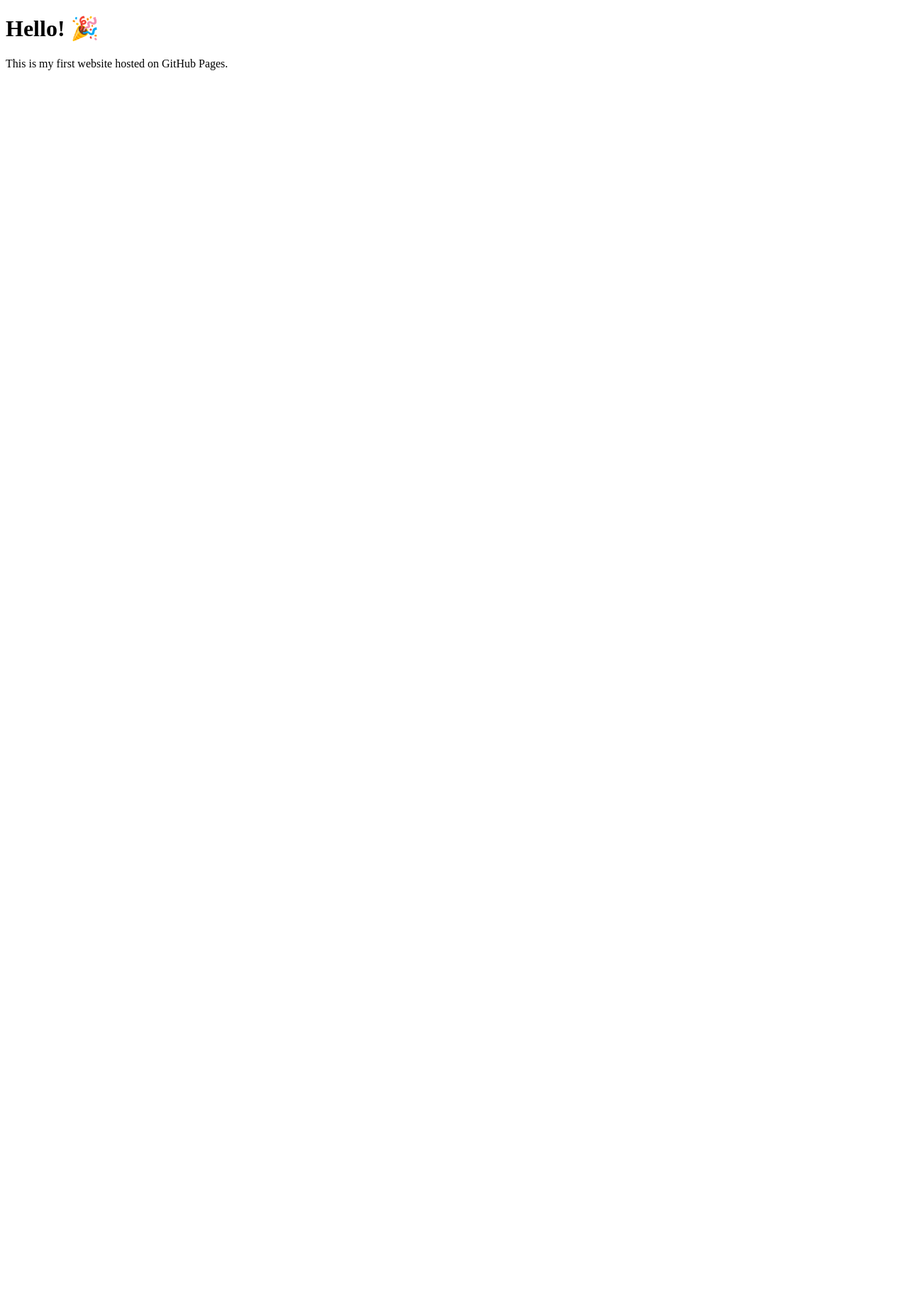
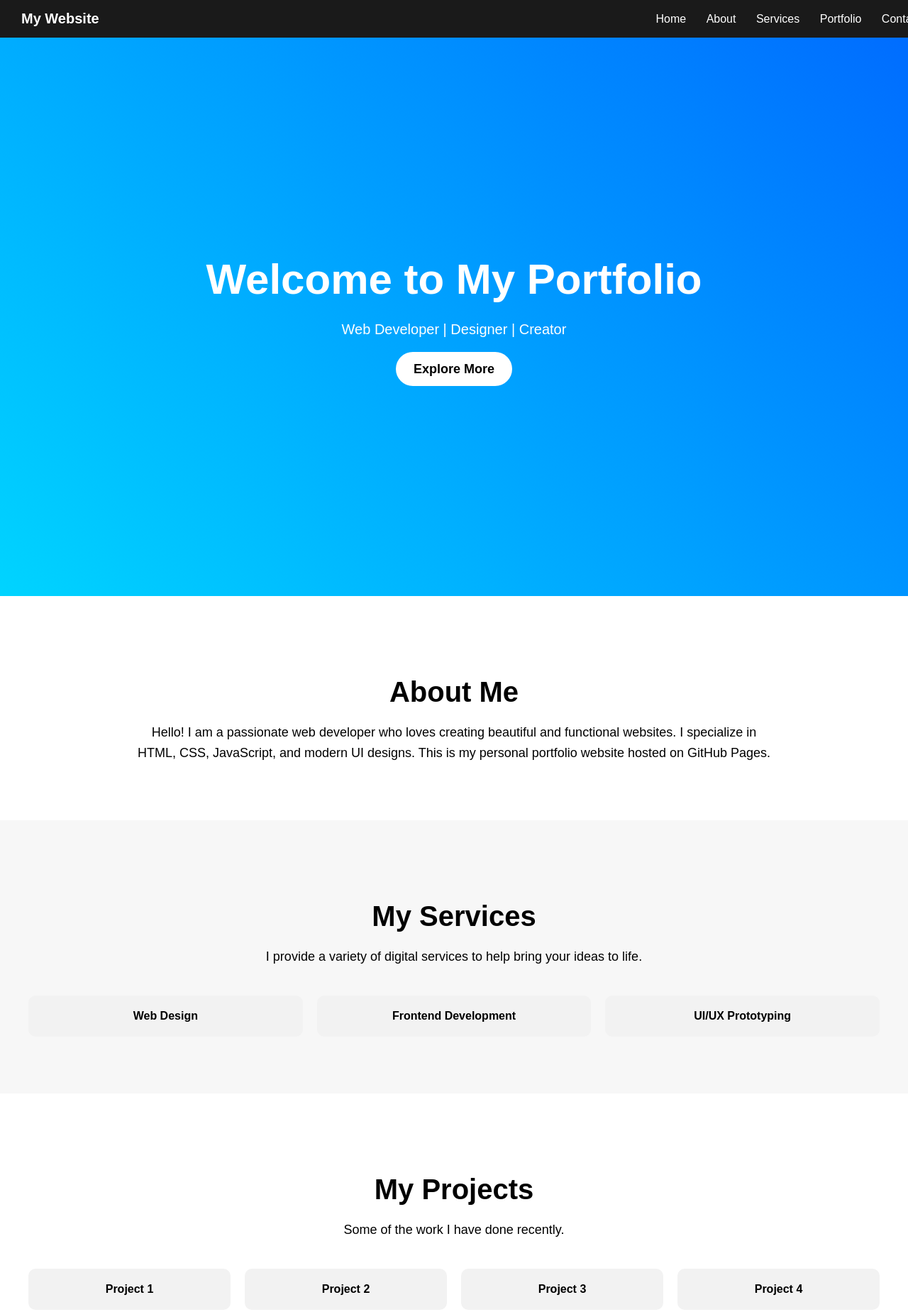
Before and after one commit to suhanakurhade/suhanakurhade.github.io, a plain HTML site: page index.html in a window 1280 px wide. Shown: the top 1849 px of the page at 71% size. Before the commit the page ends 800 px from the top, so only its background shows below. Drawn offline with Linux system fonts and the light colour scheme.

Commit message:
Update index.html

```diff
--- a/index.html
+++ b/index.html
@@ -2,10 +2,180 @@
 <html lang="en">
 <head>
     <meta charset="UTF-8">
-    <title>My First GitHub Pages Website</title>
+    <meta name="viewport" content="width=device-width, initial-scale=1.0">
+    <title>My Portfolio Website</title>
+
+    <style>
+        body {
+            margin: 0;
+            font-family: Arial, sans-serif;
+            scroll-behavior: smooth;
+        }
+
+        /* NAVBAR */
+        .navbar {
+            background: #1a1a1a;
+            padding: 15px 30px;
+            display: flex;
+            justify-content: space-between;
+            align-items: center;
+            position: fixed;
+            width: 100%;
+            top: 0;
+            z-index: 100;
+        }
+        .navbar a {
+            color: white;
+            text-decoration: none;
+            margin: 0 12px;
+            font-size: 16px;
+        }
+        .navbar a:hover {
+            color: #00d9ff;
+        }
+
+        /* HERO SECTION */
+        .hero {
+            height: 100vh;
+            background: linear-gradient(45deg, #00d4ff, #006aff);
+            display: flex;
+            justify-content: center;
+            align-items: center;
+            text-align: center;
+            color: white;
+            padding: 20px;
+        }
+        .hero h1 {
+            font-size: 60px;
+            margin-bottom: 20px;
+        }
+        .hero p {
+            font-size: 20px;
+            margin-bottom: 30px;
+        }
+        .btn {
+            background: white;
+            padding: 14px 25px;
+            color: black;
+            border-radius: 30px;
+            font-size: 18px;
+            text-decoration: none;
+            font-weight: bold;
+        }
+        .btn:hover {
+            background: #e6e6e6;
+        }
+
+        /* SECTIONS */
+        section {
+            padding: 80px 40px;
+            text-align: center;
+        }
+        section h2 {
+            font-size: 40px;
+            margin-bottom: 20px;
+        }
+        section p {
+            font-size: 18px;
+            max-width: 900px;
+            margin: auto;
+            line-height: 1.6;
+        }
+
+        /* PORTFOLIO */
+        .portfolio-grid {
+            display: grid;
+            grid-template-columns: repeat(auto-fit, minmax(250px, 1fr));
+            gap: 20px;
+            margin-top: 40px;
+        }
+        .portfolio-item {
+            background: #f2f2f2;
+            padding: 20px;
+            border-radius: 10px;
+            font-weight: bold;
+        }
+
+        /* FOOTER */
+        .footer {
+            background: #1a1a1a;
+            color: white;
+            padding: 20px;
+            text-align: center;
+        }
+    </style>
 </head>
+
 <body>
-    <h1>Hello! 🎉</h1>
-    <p>This is my first website hosted on GitHub Pages.</p>
+
+    <!-- NAVBAR -->
+    <div class="navbar">
+        <div style="color: white; font-size: 20px; font-weight: bold;">My Website</div>
+        <div>
+            <a href="#hero">Home</a>
+            <a href="#about">About</a>
+            <a href="#services">Services</a>
+            <a href="#portfolio">Portfolio</a>
+            <a href="#contact">Contact</a>
+        </div>
+    </div>
+
+    <!-- HERO -->
+    <section class="hero" id="hero">
+        <div>
+            <h1>Welcome to My Portfolio</h1>
+            <p>Web Developer | Designer | Creator</p>
+            <a href="#about" class="btn">Explore More</a>
+        </div>
+    </section>
+
+    <!-- ABOUT -->
+    <section id="about">
+        <h2>About Me</h2>
+        <p>
+            Hello! I am a passionate web developer who loves creating beautiful and functional websites.
+            I specialize in HTML, CSS, JavaScript, and modern UI designs.
+            This is my personal portfolio website hosted on GitHub Pages.
+        </p>
+    </section>
+
+    <!-- SERVICES -->
+    <section id="services" style="background:#f7f7f7;">
+        <h2>My Services</h2>
+        <p>I provide a variety of digital services to help bring your ideas to life.</p>
+        <div class="portfolio-grid">
+            <div class="portfolio-item">Web Design</div>
+            <div class="portfolio-item">Frontend Development</div>
+            <div class="portfolio-item">UI/UX Prototyping</div>
+        </div>
+    </section>
+
+    <!-- PORTFOLIO -->
+    <section id="portfolio">
+        <h2>My Projects</h2>
+        <p>Some of the work I have done recently.</p>
+
+        <div class="portfolio-grid">
+            <div class="portfolio-item">Project 1</div>
+            <div class="portfolio-item">Project 2</div>
+            <div class="portfolio-item">Project 3</div>
+            <div class="portfolio-item">Project 4</div>
+        </div>
+    </section>
+
+    <!-- CONTACT -->
+    <section id="contact" style="background:#f7f7f7;">
+        <h2>Contact Me</h2>
+        <p>
+            Email: <b>yourname@example.com</b><br>
+            You can also add a contact form here later.
+        </p>
+    </section>
+
+    <!-- FOOTER -->
+    <div class="footer">
+        © 2025 My Portfolio Website | Hosted on GitHub Pages
+    </div>
+
 </body>
 </html>
```
